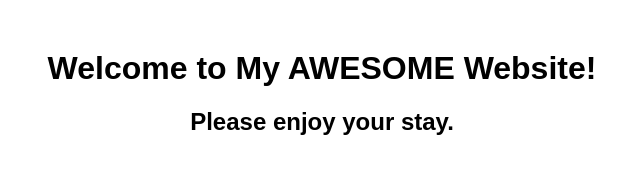
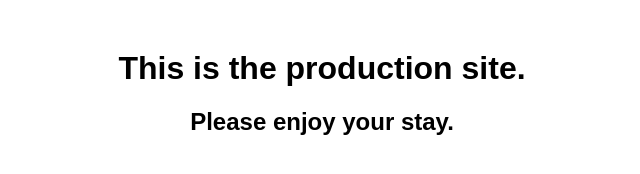
Before and after one commit to thootsie/website-tinkering, a plain HTML site: page index.html in a window 1280 px wide. Shown: the whole page, without its empty margins (318-958 px from the left). Drawn offline with Linux system fonts and the light colour scheme.

Commit message:
Update welcome message in index.html

```diff
--- a/index.html
+++ b/index.html
@@ -7,7 +7,7 @@
         <link rel="stylesheet" href="style.css">
     </head>
     <body>
-        <h1>Welcome to My AWESOME Website!</h1>
+        <h1>This is the production site.</h1>
         <h2>Please enjoy your stay.</h2>
     </body>
 </html>
```
